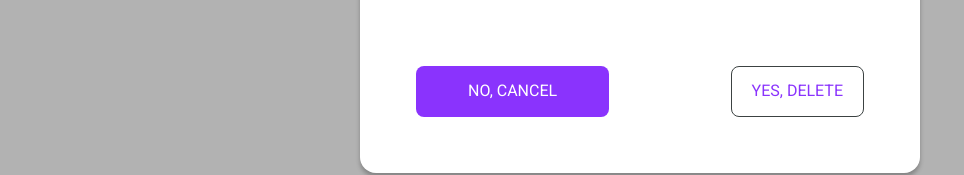
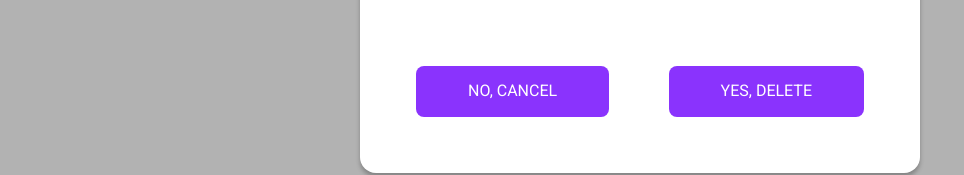
Before and after one commit to nk44ukrnet/dan-react-hw1, a React (Vite) app: page / in a window 1280 px wide. Both pictures are taken after a click on the button "OPEN FIRST MODAL". Shown: the part 506-681 px from the top of the page, without its empty margins (0-964 px from the left). Built offline with nearby package versions, Linux system fonts and the light colour scheme.

Commit message:
Add build configurations and fix modal footer color
Added base URL and build directory settings to vite.config.js to organize output files. Fixed the color styling issue in ModalFooter.scss to ensure proper button color in all states.

```diff
--- a/src/components/Modal/ModalFooter.scss
+++ b/src/components/Modal/ModalFooter.scss
@@ -21,16 +21,15 @@
   border-color: transparent;
   text-transform: uppercase;
   transition: all .25s linear;
+  color: #fff;
 
-  &--outline {
+  & &--outline {
     border: 1px solid #3C4242;
     background: #fff;
     color: #8a33fd;
     padding-inline: 20px;
   }
 
-  color: #fff;
-
   &:hover {
     cursor: pointer;
     transform: translateY(2px);
--- a/vite.config.js
+++ b/vite.config.js
@@ -5,4 +5,9 @@ import svgr from 'vite-plugin-svgr'
 // https://vitejs.dev/config/
 export default defineConfig({
   plugins: [react(), svgr()],
+  base: './',
+  build: {
+    outDir: 'dist',
+    emptyOutDir: true,
+  },
 })
```
